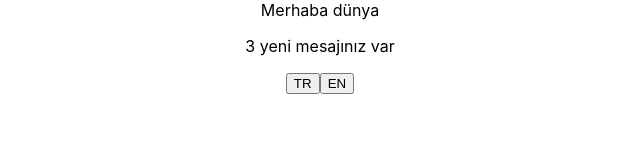
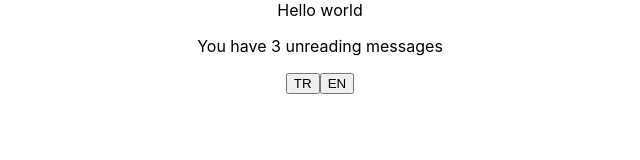
Before and after one commit to osmanbeshirov/unit-testing, a React (Create React App) app: page / in a window 1280 px wide. Shown: the top 160 px of the page, without its empty margins (320-960 px from the left). Built offline with nearby package versions, Linux system fonts and the light colour scheme.

Commit message:
local params added

```diff
--- a/src/App.tsx
+++ b/src/App.tsx
@@ -2,7 +2,7 @@
 import './App.css';
 import Counter from './Components/Counter';
 import Todo from './Components/Todo';
-import { useState } from 'react'
+import { useState, useEffect } from 'react'
 
 import { IntlProvider, FormattedMessage, FormattedNumber } from 'react-intl'
 
@@ -29,9 +29,22 @@
 }
 
 function App() {
-  const [lang, setLang] = useState('tr-TR')
+
+  const isLocale = localStorage.getItem("locale")
+
+  const defaultLocale = isLocale ? isLocale : navigator.language;
+
+  const [locale, setLocale] = useState(defaultLocale)
+
+
+
+  useEffect(() => {
+    localStorage.setItem('locale', locale)
+  }, [locale])
+
+
   return (
-    <IntlProvider messages={messages[lang]} locale="fr" defaultLocale="en">
+    <IntlProvider messages={messages[locale]} locale={locale} >
       <div className="App">
         <FormattedMessage id='title' />
         <p>
@@ -40,8 +53,8 @@
 
         {/* <Counter /> */}
 
-        <button onClick={() => setLang('tr-TR')}>TR</button>
-        <button onClick={() => setLang('en-US')}>EN</button>
+        <button onClick={() => setLocale('tr-TR')}>TR</button>
+        <button onClick={() => setLocale('en-US')}>EN</button>
 
         {/* <Todo /> */}
       </div>
```
